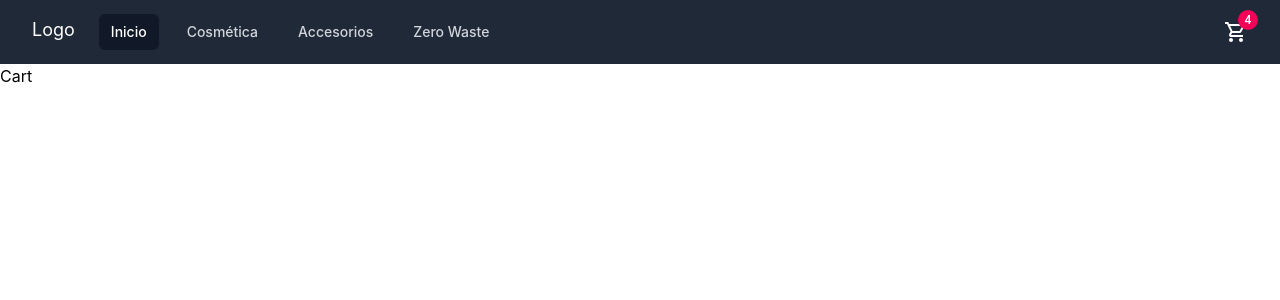
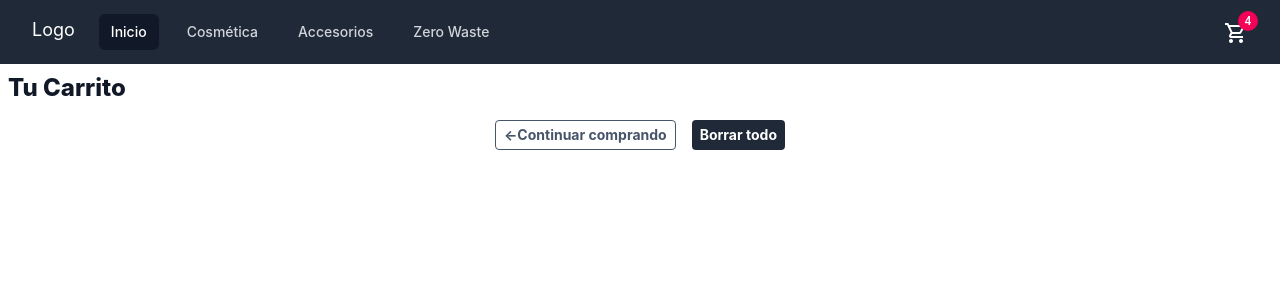
Before and after one commit to manuela-cepeda/ecommerce-react, a React (Create React App) app: page /cart in a window 1280 px wide. Shown: the top 300 px of the page. Built offline with nearby package versions, Linux system fonts and the light colour scheme.

Commit message:
8vo desafio

```diff
--- a/src/App.js
+++ b/src/App.js
@@ -1,7 +1,7 @@
 
 import { BrowserRouter, Route, Routes } from 'react-router-dom';
 import { Cart } from './components/Cart';
-import { CartContext } from './components/CartContext';
+import CartContextProvider from './components/CartContext';
 import ItemDetailContainer from './components/ItemDetailContainer';
 import ItemListContainer from './components/ItemListContainer';
 import NavBar from './components/NavBar';
@@ -9,7 +9,7 @@ import NavBar from './components/NavBar';
 function App() {
   return (
     <>
-    <CartContext.Provider value={'hola'}>
+    <CartContextProvider>
     <BrowserRouter >
     <NavBar />
        <Routes>
@@ -19,7 +19,7 @@ function App() {
         <Route  path='/cart' element={<Cart/>} />
       </Routes>
     </BrowserRouter>
-    </CartContext.Provider>
+    </CartContextProvider>
     </>
 
   );
--- a/src/components/Cart.js
+++ b/src/components/Cart.js
@@ -1,7 +1,62 @@
-import React from 'react'
+import React, { useContext } from 'react'
+import { CartContext } from './CartContext'
+import { Link } from "react-router-dom";
+
 
 export const Cart = () => {
+
+  const {cartList, deleteCart, deleteItem}=useContext(CartContext)
+
   return (
-    <div>Cart</div>
+    <>
+     <h2 className="text-2xl m-2 font-extrabold text-gray-900">Tu Carrito</h2>
+    {cartList?.map((product) => (
+      <div key={product.id} className=" py-10 px-4" >
+    <div className="flex font-sans">
+    <div className="flex-none w-48 relative">
+      <img
+      src={product.imageSrc}
+      alt={product.imageAlt}
+       className="absolute inset-0 w-full h-full object-cover" />
+    </div>
+    <form className="flex-auto p-6">
+      <div className="flex flex-wrap">
+        <h1 className="flex-auto text-lg font-semibold text-slate-900">
+        {product.name}
+        </h1>
+        <div className="text-lg font-semibold text-slate-500">
+        {product.price}
+        </div>
+        <div className="w-full flex-none text-sm font-medium text-slate-700 my-2">
+        {product.stock ? ' en stock' : 'sin stock'}
+        </div>
+      </div>
+
+      <div className=" mb-6 text-sm font-medium  ">
+        {product.cant} items
+      <button className="btn btn-blue" onClick={()=>{deleteItem(product.id)}}  >
+          Borrar
+        </button>
+      </div>
+      <p className="text-sm text-slate-700">
+        Envio Gratis a todo el país.
+      </p>
+    </form>
+    </div>
+    </div>
+
+    ))}
+
+    <div className=" flex justify-center mb-6 text-sm font-medium ">
+    <Link to='/' className="btn flex-none flex items-center justify-center btn text-slate-600 border border-slate-600" >
+    <span aria-hidden="true"> &larr;</span>
+          Continuar comprando
+        </Link>
+      <button className="btn btn-blue" onClick={deleteCart}  >
+         Borrar todo
+        </button>
+      </div>
+    </>
+
   )
 }
--- a/src/components/CartContext.js
+++ b/src/components/CartContext.js
@@ -1,4 +1,45 @@
-import { createContext } from "react";
+import { createContext, useState } from "react";
 
 
 export const CartContext = createContext();
+
+const CartContextProvider = ({children}) => {
+
+    const [cartList, setCartList] = useState([])
+
+    const addToCart = (item, cant) => {
+        let found = cartList.find(product => product.id === item.id);
+        if(!found ){
+            setCartList([
+            ...cartList,
+            {
+            id: item.id,
+            name: item.name,
+            imageSrc: item.imageSrc,
+            imageAlt:  item.imageAlt,
+            price: item.price,
+            stock: item.stock,
+            cant: cant
+        }])
+        }else{
+            found.cant += cant;
+        }
+    }
+
+     const deleteCart = () => {
+         setCartList([])
+      }
+
+      const deleteItem = (id) => {
+        let result = cartList.filter(item => item.id !== id);
+        setCartList(result);
+      }
+    return(
+        <CartContext.Provider value={{cartList, addToCart, deleteCart, deleteItem}}>
+            {children}
+        </CartContext.Provider>
+    );
+
+ }
+
+ export default CartContextProvider;
--- a/src/components/CartWidget.js
+++ b/src/components/CartWidget.js
@@ -1,13 +1,16 @@
 import { Badge } from '@material-ui/core';
 import { ShoppingCartOutlined } from '@material-ui/icons';
+import { Link } from 'react-router-dom';
 
 
  const CartWidget = () => {
   return (
       <>
+      <Link to='/cart'>
       <Badge badgeContent={4} color="secondary">
           <ShoppingCartOutlined className='text-white' />
        </Badge>
+       </Link>
       </>
   )
 }
--- a/src/components/ItemDetails.js
+++ b/src/components/ItemDetails.js
@@ -1,15 +1,21 @@
-import { useState } from "react"
+import { useContext, useState } from "react"
 import ButtonCart from "./ButtonCart"
+import { CartContext } from "./CartContext"
 import ItemCount from "./ItemCount"
 
 
 const ItemDetails = ({product}) => {
 
   const [itemCount, setItemCount] = useState(0)
+  const {addToCart}=useContext(CartContext)
+
+
+
 
   const onAdd = (cant) => {
     alert('Se han seleccionado ' + cant + ' items');
     setItemCount(cant)
+    addToCart(product, cant)
   }
 
   return (
--- a/src/components/ItemListContainer.js
+++ b/src/components/ItemListContainer.js
@@ -1,7 +1,6 @@
 import { useEffect, useState } from "react";
 import { useParams } from "react-router-dom";
 import customFetch from "../utils/customFetch";
-import ItemCount from "./ItemCount";
 import ItemList from "./ItemList";
 
 const { products } = require('../utils/datos');
```
Also changed, not shown: src/components/ItemCount.js (line endings or trailing spaces).
